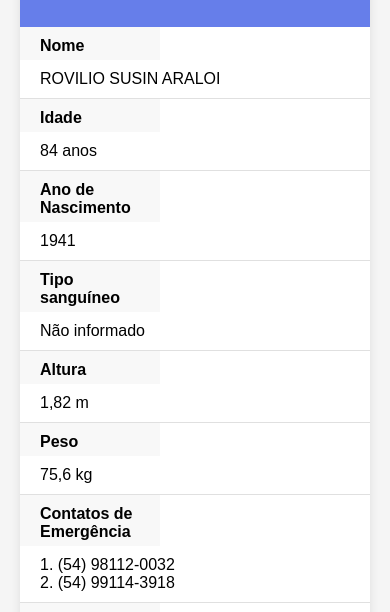
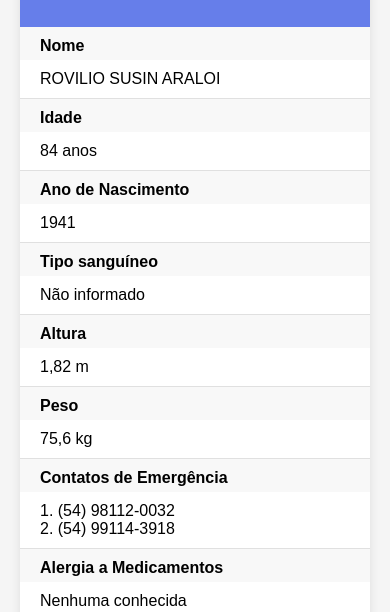
Before and after one commit to eduardo-castilhos/fsg-fichas-identificacao, a plain HTML site: page ficha2.html in a window 390 px wide. Shown: the part 232-844 px from the top of the page. Drawn offline with Linux system fonts and the light colour scheme.

Commit message:
ajustes css links

```diff
--- a/ficha2.html
+++ b/ficha2.html
@@ -22,7 +22,7 @@
         .alerta { color: #ff4757; font-weight: bold; }
         @media (max-width: 768px) {
             td { display: block; width: 100%; padding: 10px 20px; }
-            td:first-child { padding-bottom: 5px; border-bottom: none; }
+            td:first-child { padding-bottom: 5px; border-bottom: none;  width: 100%; }
         }
     </style>
 </head>
```
Also changed, not shown: ficha10.html (+1 -1 lines), ficha3.html (+1 -1 lines), ficha4.html (+1 -1 lines), ficha5.html (+1 -1 lines), ficha6.html (+1 -1 lines), ficha7.html (+1 -1 lines), ficha8.html (+1 -1 lines), ficha9.html (+1 -1 lines).
